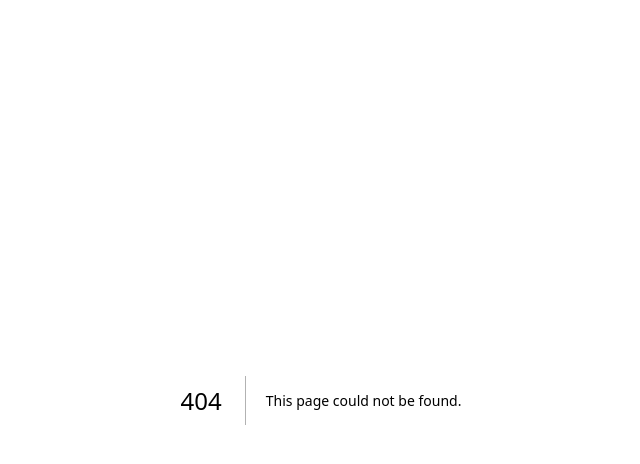
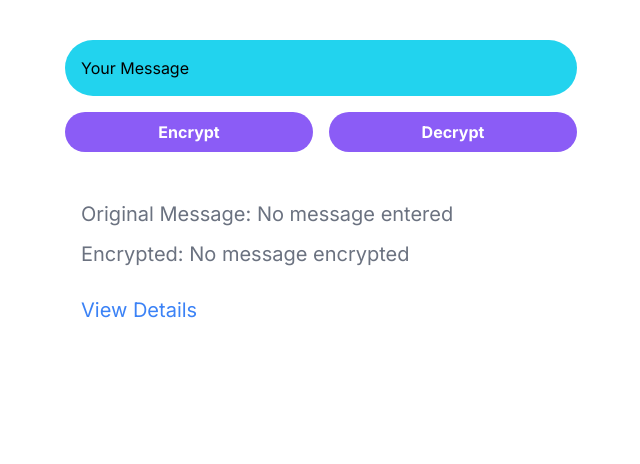
Before and after one commit to Alujack/math-rsa-project, a Next.js app: page /caesarCiper in a window 1280 px wide. Before the commit this address had no page. Shown: the top 464 px of the page, without its empty margins (319-959 px from the left). Built offline with nearby package versions, Linux system fonts and the light colour scheme.

Commit message:
feature(ceasarcipher):shift each word with 3

```diff
--- /dev/null
+++ b/src/app/caesarCiper/page.jsx
@@ -0,0 +1,88 @@
+"use client";
+
+import { useState } from 'react';
+import CaesarCipher from '@/libs/caesorCiperEncryptDecrypt';
+
+export default function HomePage() {
+  const [message, setMessage] = useState('');
+  const [encrypted, setEncrypted] = useState('');
+  const [decrypted, setDecrypted] = useState('');
+  const [showDetails, setShowDetails] = useState(false);
+  const [showEncrypted, setShowEncrypted] = useState(true);
+
+  const caesarCipher = new CaesarCipher(3);
+
+  const handleEncrypt = () => {
+    playSound();
+    setEncrypted(caesarCipher.encrypt(message));
+    setShowEncrypted(true);
+  };
+
+  const handleDecrypt = () => {
+    playSound();
+    setDecrypted(caesarCipher.decrypt(encrypted));
+    setShowEncrypted(false);
+  };
+
+  const toggleDetails = () => {
+    setShowDetails(!showDetails);
+  };
+
+  const playSound = () => {
+    const audio = new Audio('/sound/click.wav');
+    audio.play();
+  };
+
+  return (
+    <div className="w-full flex flex-col items-center pt-10 px-4 sm:px-6 md:px-8 lg:px-12">
+      <input
+        type="text"
+        value={message}
+        onChange={(e) => setMessage(e.target.value)}
+        placeholder="Your Message"
+        className="w-full max-w-lg p-4 rounded-full text-black bg-cyan-400 placeholder-black"
+      />
+
+      <div className="flex flex-col sm:flex-row sm:space-x-4 mt-4 w-full max-w-lg">
+        <button
+          onClick={handleEncrypt}
+          className="text-white w-full sm:w-1/2 font-bold py-2 px-4 rounded-full bg-violet-500 hover:bg-violet-600 active:bg-violet-700 focus:outline-none focus:ring focus:ring-violet-300 mb-2 sm:mb-0"
+        >
+          Encrypt
+        </button>
+        <button
+          onClick={handleDecrypt}
+          className="text-white w-full sm:w-1/2 font-bold py-2 px-4 rounded-full bg-violet-500 hover:bg-violet-600 active:bg-violet-700 focus:outline-none focus:ring focus:ring-violet-300"
+        >
+          Decrypt
+        </button>
+      </div>
+
+      <div className="w-full max-w-lg p-4 mt-8 text-xl">
+        <p className="mb-3 text-gray-500 dark:text-gray-400">
+          Original Message: {message || 'No message entered'}
+        </p>
+        {showEncrypted ? (
+          <p className="mb-3 text-gray-500 dark:text-gray-400">
+            Encrypted: {encrypted || 'No message encrypted'}
+          </p>
+        ) : (
+          <p className="mb-3 text-gray-500 dark:text-gray-400">
+            Decrypted: {decrypted || 'No message decrypted'}
+          </p>
+        )}
+        <button
+          onClick={toggleDetails}
+          className="text-blue-500 mt-4"
+        >
+          {showDetails ? 'Hide Details' : 'View Details'}
+        </button>
+        {showDetails && (
+          <div className="mt-4">
+            <p className="text-gray-500 dark:text-gray-400">Shift: {caesarCipher.shift}</p>
+          </div>
+        )}
+      </div>
+    </div>
+  );
+}
--- /dev/null
+++ b/src/libs/caesorCiperEncryptDecrypt.js
@@ -0,0 +1,93 @@
+class CaesarCipher {
+  constructor(shift) {
+    this.shift = shift;
+  }
+
+  charToNum(char) {
+    return char.charCodeAt(0);
+  }
+
+  numToChar(num) {
+    return String.fromCharCode(num);
+  }
+
+  // Encrypt a single character
+  encryptChar(char) {
+    const num = this.charToNum(char);
+    let encryptedNum;
+
+    // Handle uppercase letters
+    if (char >= 'A' && char <= 'Z') {
+      encryptedNum = ((num - 65 + this.shift) % 26 + 26) % 26 + 65;
+    }
+    // Handle lowercase letters
+    else if (char >= 'a' && char <= 'z') {
+      encryptedNum = ((num - 97 + this.shift) % 26 + 26) % 26 + 97;
+    }
+    // Handle numbers
+    else if (char >= '0' && char <= '9') {
+      encryptedNum = ((num - 48 + this.shift) % 10 + 10) % 10 + 48;
+    }
+    // Handle special characters (e.g., !@#$%^&*)
+    else {
+      // Define the range of special characters
+      const specialChars = ' !@#$%^&*(){}[]';
+      const index = specialChars.indexOf(char);
+      if (index !== -1) {
+        const newIndex = (index + this.shift) % specialChars.length;
+        encryptedNum = specialChars.charCodeAt(newIndex);
+      } else {
+        encryptedNum = num;  // Unhandled characters
+      }
+    }
+
+    return this.numToChar(encryptedNum);
+  }
+
+  // Decrypt a single character
+  decryptChar(char) {
+    const num = this.charToNum(char);
+    let decryptedNum;
+
+    // Handle uppercase letters
+    if (char >= 'A' && char <= 'Z') {
+      decryptedNum = ((num - 65 - this.shift + 26) % 26 + 26) % 26 + 65;
+    }
+    // Handle lowercase letters
+    else if (char >= 'a' && char <= 'z') {
+      decryptedNum = ((num - 97 - this.shift + 26) % 26 + 26) % 26 + 97;
+    }
+    // Handle numbers
+    else if (char >= '0' && char <= '9') {
+      decryptedNum = ((num - 48 - this.shift + 10) % 10 + 10) % 10 + 48;
+    }
+    // Handle special characters (e.g., !@#$%^&*)
+    else {
+      // Define the range of special characters
+      const specialChars = ' !@#$%^&*(){}[]';
+      const index = specialChars.indexOf(char);
+      if (index !== -1) {
+        const newIndex = (index - this.shift + specialChars.length) % specialChars.length;
+        decryptedNum = specialChars.charCodeAt(newIndex);
+      } else {
+        decryptedNum = num;  // Unhandled characters
+      }
+    }
+
+    return this.numToChar(decryptedNum);
+  }
+
+  // Encrypt a message
+  encrypt(message) {
+    const encryptedMessage = message.split('').map(char => this.encryptChar(char)).join('');
+    return encryptedMessage;
+  }
+
+  // Decrypt a message
+  decrypt(encryptedMessage) {
+    const decryptedMessage = encryptedMessage.split('').map(char => this.decryptChar(char)).join('');
+    return decryptedMessage;
+  }
+}
+
+export default CaesarCipher;
```
